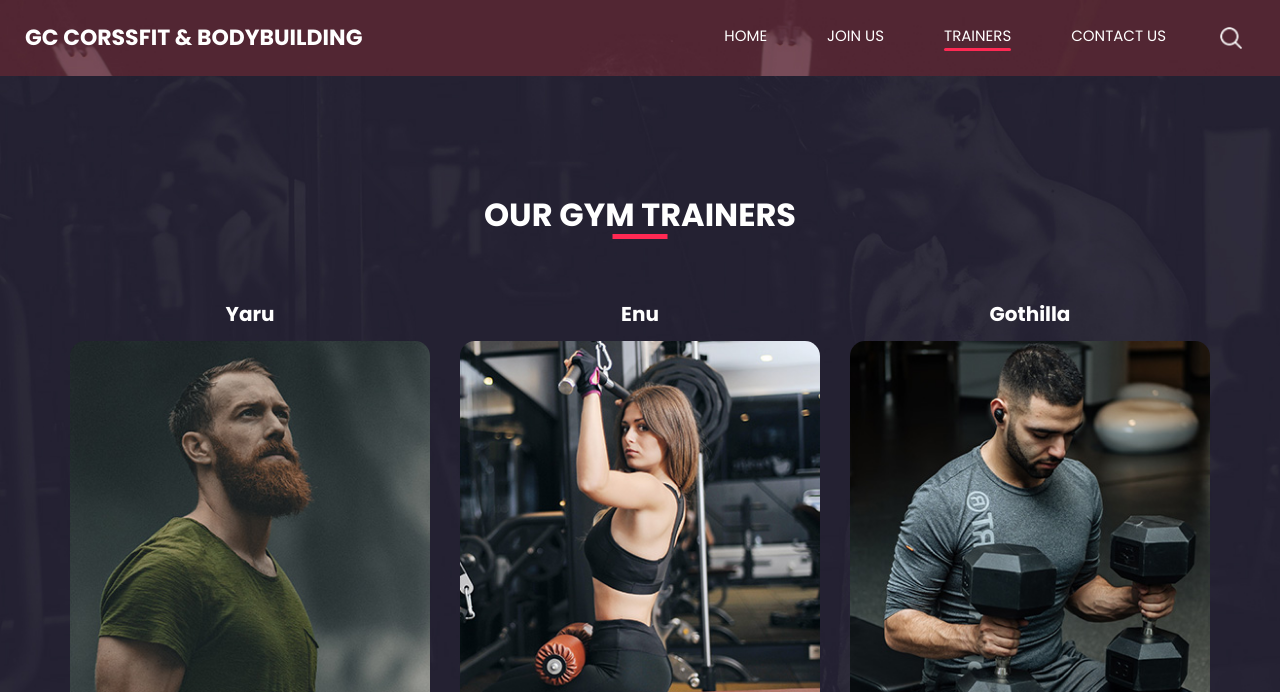
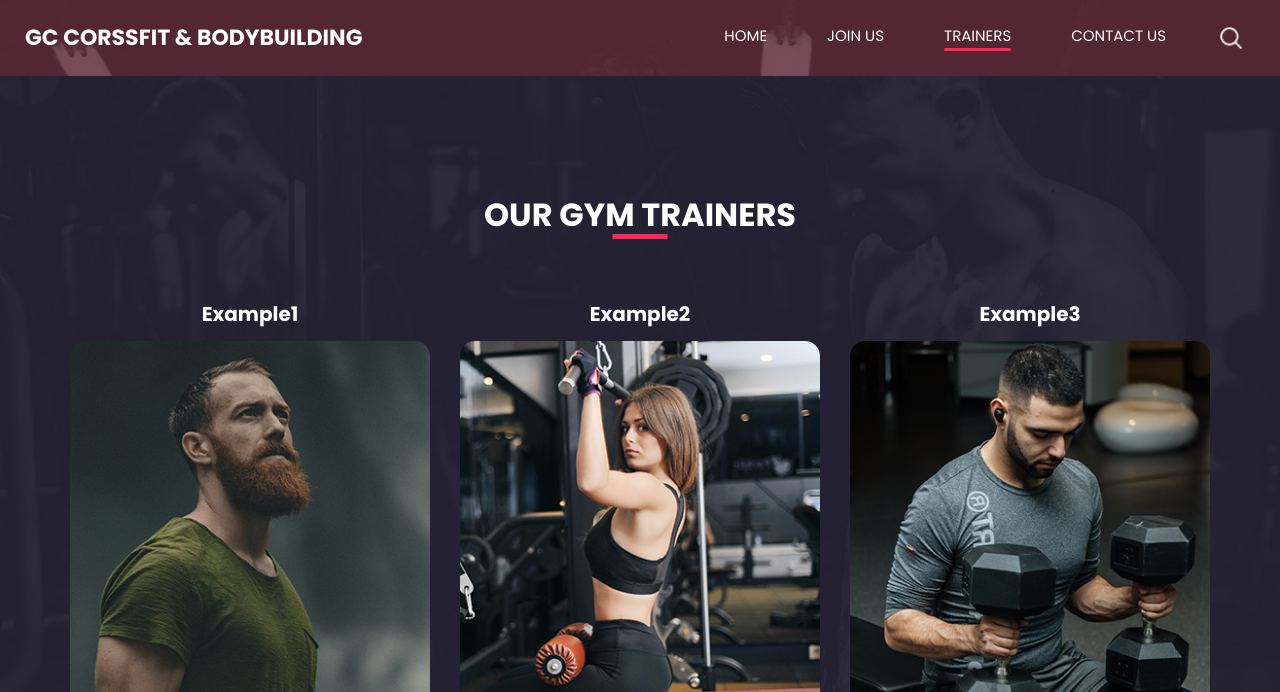
Before and after one commit to Bharath300SV/project_html, a plain HTML site: page gymproject/trainer.html in a window 1280 px wide. Shown: the top 692 px of the page. Drawn offline with nearby package versions, Linux system fonts and the light colour scheme.

Commit message:
Update trainer.html
trainer details updated

```diff
--- a/gymproject/trainer.html
+++ b/gymproject/trainer.html
@@ -88,7 +88,7 @@
           <div class="box">
             <div class="name">
               <h5>
-                Yaru
+                Example1
               </h5>
             </div>
             <div class="img-box">
@@ -111,7 +111,7 @@
           <div class="box">
             <div class="name">
               <h5>
-                Enu
+                Example2
               </h5>
             </div>
             <div class="img-box">
@@ -134,7 +134,7 @@
           <div class="box">
             <div class="name">
               <h5>
-                Gothilla
+                Example3
               </h5>
             </div>
             <div class="img-box">
```
